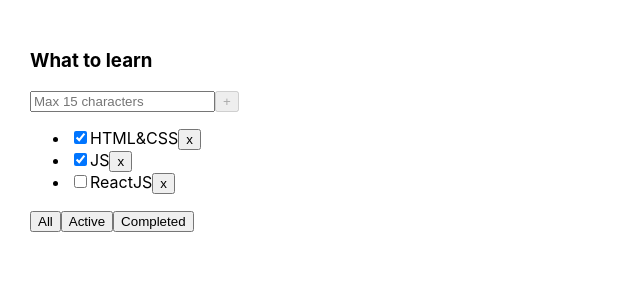
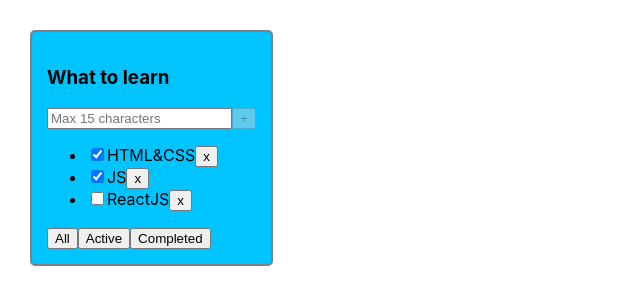
Before and after one commit to ElenaWebDev984/todolist_repeat, a React (Vite) app: page / in a window 1280 px wide. Shown: the top 304 px of the page, without its empty margins (0-640 px from the left). Built offline with nearby package versions, Linux system fonts and the light colour scheme.

Commit message:
added className todolist

```diff
--- a/src/App.css
+++ b/src/App.css
@@ -6,3 +6,10 @@
 .app > div {
   margin-right: 50px;
 }
+
+.todolist {
+  padding: 15px;
+  border: 2px solid gray;
+  border-radius: 5px;
+  background-color: #00c4ff;
+}
--- a/src/TodolistItem.tsx
+++ b/src/TodolistItem.tsx
@@ -65,7 +65,7 @@ export const TodolistItem = ({
 
 
     return (
-        <div>
+        <div className='todolist'>
             <h3>{title}</h3>
             <div>
                 <input value={taskTitle}
```
